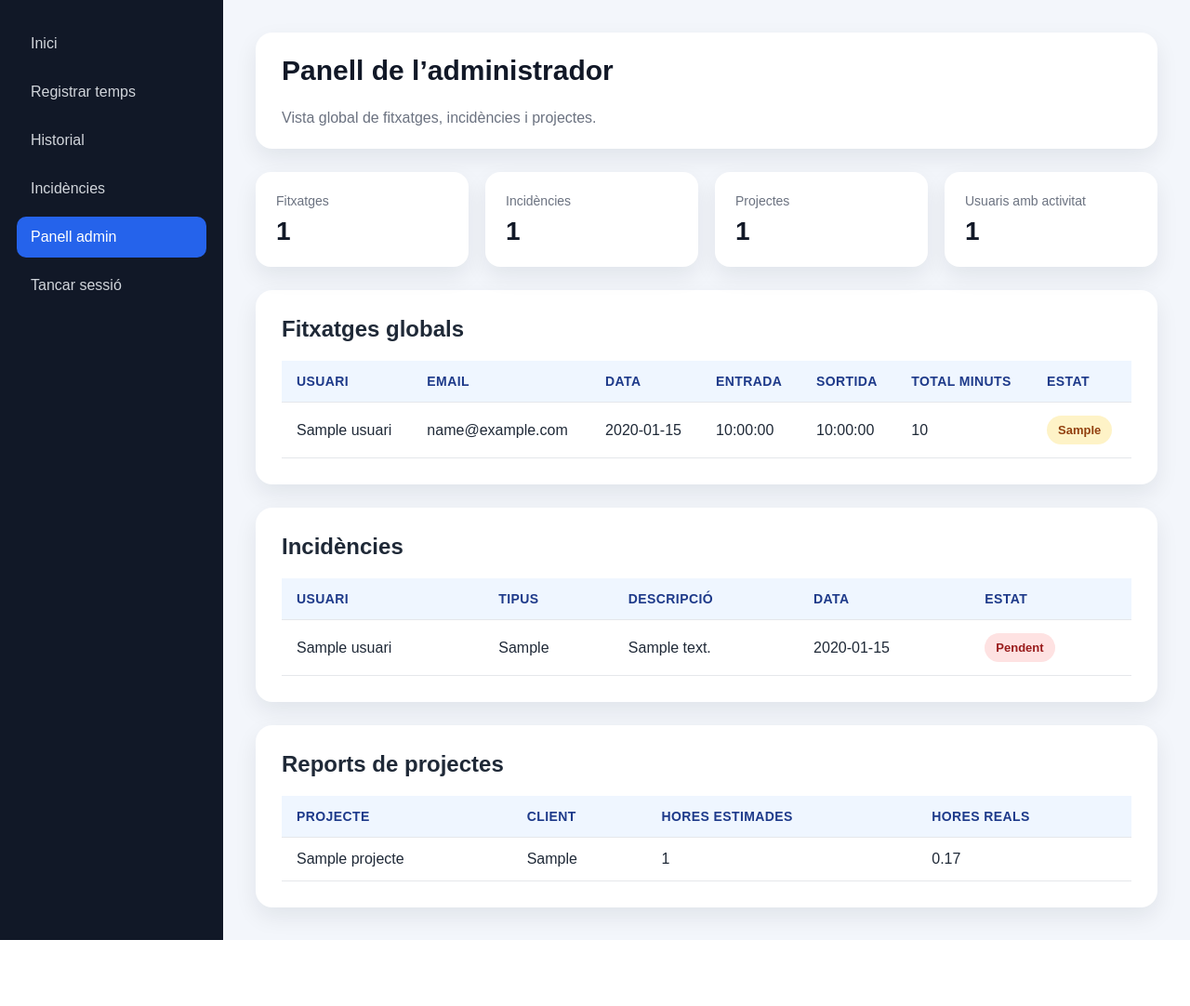
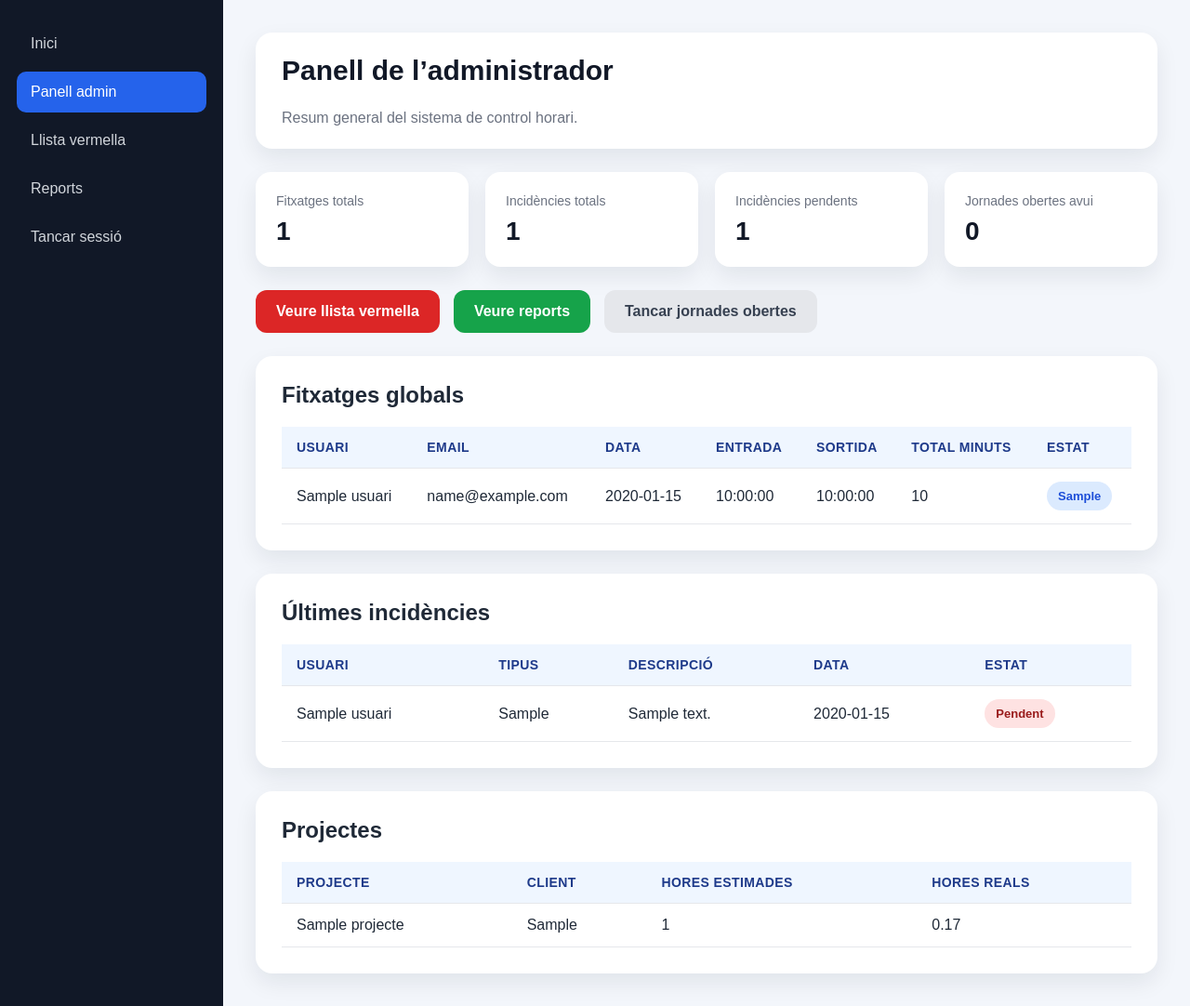
Before and after one commit to DeRojas-Martin/0376-RA6PR1-DeRojasMartin, a PHP site: page /admin.php in a window 1280 px wide. Shown: the part 70-1152 px from the top of the page at 93% size. Before the commit the page ends 1081 px from the top, so only its background shows below. Run offline with PHP 8.4, Linux system fonts and the light colour scheme; the visitor is signed in with stand-in values (Sample User, id 1); tables that the repository leaves empty hold one stand-in row (values such as "Sample post").

Commit message:
Millorat el panell admin amb resum executiu i accessos

```diff
--- a/public/admin.php
+++ b/public/admin.php
@@ -6,35 +6,48 @@ require_once __DIR__ . '/../app/config/database.php';
 require_login();
 require_role(['admin']);
 
-$sql = "SELECT u.nom, u.email, f.data, f.hora_entrada, f.hora_sortida, f.total_minuts, f.estat
+$sqlFitxatges = "SELECT u.nom, u.email, f.data, f.hora_entrada, f.hora_sortida, f.total_minuts, f.estat
                  FROM fitxatges f
                  JOIN usuaris u ON f.usuari_id = u.id
                  ORDER BY f.data DESC";
 
-$stmt = $pdo->query($sql);
-$fitxatges = $stmt->fetchAll();
+$stmtFitxatges = $pdo->query($sqlFitxatges);
+$fitxatges = $stmtFitxatges->fetchAll();
 
-$sql = "SELECT u.nom, i.tipus, i.descripcio, i.data, i.estat
+$sqlIncidencies = "SELECT u.nom, i.tipus, i.descripcio, i.data, i.estat
                    FROM incidencies i
                    JOIN usuaris u ON i.usuari_id = u.id
-        ORDER BY i.data DESC";
+                   ORDER BY i.data DESC, i.id DESC";
 
-$stmt = $pdo->query($sql);
-$incidencies = $stmt->fetchAll();
+$stmtIncidencies = $pdo->query($sqlIncidencies);
+$incidencies = $stmtIncidencies->fetchAll();
 
-$sql = "SELECT p.nom, p.client, p.hores_estimades,
+$sqlProjectes = "SELECT p.nom, p.client, p.hores_estimades,
                         COALESCE(SUM(t.total_minuts), 0) AS minuts_reals
                  FROM projectes p
                  LEFT JOIN tasques t ON p.id = t.projecte_id
                  GROUP BY p.id, p.nom, p.client, p.hores_estimades";
 
-$stmt = $pdo->query($sql);
-$projectes = $stmt->fetchAll();
+$stmtProjectes = $pdo->query($sqlProjectes);
+$projectes = $stmtProjectes->fetchAll();
+
+$sqlJornadesObertes = "SELECT COUNT(*) AS total
+                       FROM fitxatges
+                       WHERE data = CURDATE()
+                       AND hora_entrada IS NOT NULL
+                       AND hora_sortida IS NULL";
+
+$jornadesObertes = $pdo->query($sqlJornadesObertes)->fetch()['total'];
+
+$sqlIncidenciesPendents = "SELECT COUNT(*) AS total
+                           FROM incidencies
+                           WHERE estat = 'pendent'";
+
+$incidenciesPendents = $pdo->query($sqlIncidenciesPendents)->fetch()['total'];
 
 $totalFitxatges = count($fitxatges);
 $totalIncidencies = count($incidencies);
 $totalProjectes = count($projectes);
-$totalUsuarisActius = count(array_unique(array_column($fitxatges, 'email')));
 ?>
 <!DOCTYPE html>
 <html lang="ca">
@@ -63,36 +76,41 @@ $totalUsuarisActius = count(array_unique(array_column($fitxatges, 'email')));
 <div class="layout">
     <aside class="sidebar">
         <a href="dashboard.php">Inici</a>
-        <a href="registrar_tiempo.php">Registrar temps</a>
-        <a href="historial.php">Historial</a>
-        <a href="incidencias.php">Incidències</a>
         <a href="admin.php" class="active">Panell admin</a>
+        <a href="llista_vermella.php">Llista vermella</a>
+        <a href="reports.php">Reports</a>
         <a href="logout.php">Tancar sessió</a>
     </aside>
 
     <main class="content">
         <div class="page-header-card">
             <h1 class="page-title">Panell de l’administrador</h1>
-            <p>Vista global de fitxatges, incidències i projectes.</p>
+            <p>Resum general del sistema de control horari.</p>
         </div>
 
         <div class="stats-grid">
             <div class="stat-box">
-                <span>Fitxatges</span>
+                <span>Fitxatges totals</span>
                 <strong><?= $totalFitxatges ?></strong>
             </div>
             <div class="stat-box">
-                <span>Incidències</span>
+                <span>Incidències totals</span>
                 <strong><?= $totalIncidencies ?></strong>
             </div>
             <div class="stat-box">
-                <span>Projectes</span>
-                <strong><?= $totalProjectes ?></strong>
+                <span>Incidències pendents</span>
+                <strong><?= $incidenciesPendents ?></strong>
             </div>
             <div class="stat-box">
-                <span>Usuaris amb activitat</span>
-                <strong><?= $totalUsuarisActius ?></strong>
+                <span>Jornades obertes avui</span>
+                <strong><?= $jornadesObertes ?></strong>
             </div>
+        </div>
+
+        <div class="actions" style="margin-bottom: 25px;">
+            <a href="llista_vermella.php" class="btn-action btn-exit">Veure llista vermella</a>
+            <a href="reports.php" class="btn-action btn-entry">Veure reports</a>
+            <a href="auto_tancar_jornades.php" class="btn-action btn-secondary">Tancar jornades obertes</a>
         </div>
 
         <div class="table-card" style="margin-bottom: 25px;">
@@ -121,8 +139,10 @@ $totalUsuarisActius = count(array_unique(array_column($fitxatges, 'email')));
                             <td>
                                 <?php if ($fitxatge['estat'] === 'tancat'): ?>
                                     <span class="badge badge-success">Tancat</span>
+                                <?php elseif ($fitxatge['estat'] === 'auto_tancat'): ?>
+                                    <span class="badge badge-warning">Auto tancat</span>
                                 <?php else: ?>
-                                    <span class="badge badge-warning"><?= htmlspecialchars($fitxatge['estat']) ?></span>
+                                    <span class="badge badge-info"><?= htmlspecialchars($fitxatge['estat']) ?></span>
                                 <?php endif; ?>
                             </td>
                         </tr>
@@ -132,7 +152,7 @@ $totalUsuarisActius = count(array_unique(array_column($fitxatges, 'email')));
         </div>
 
         <div class="table-card" style="margin-bottom: 25px;">
-            <h2>Incidències</h2>
+            <h2>Últimes incidències</h2>
             <table class="styled-table">
                 <thead>
                     <tr>
@@ -166,7 +186,7 @@ $totalUsuarisActius = count(array_unique(array_column($fitxatges, 'email')));
         </div>
 
         <div class="table-card">
-            <h2>Reports de projectes</h2>
+            <h2>Projectes</h2>
             <table class="styled-table">
                 <thead>
                     <tr>
```
Lines whose indentation alone changed are shown as unchanged.
